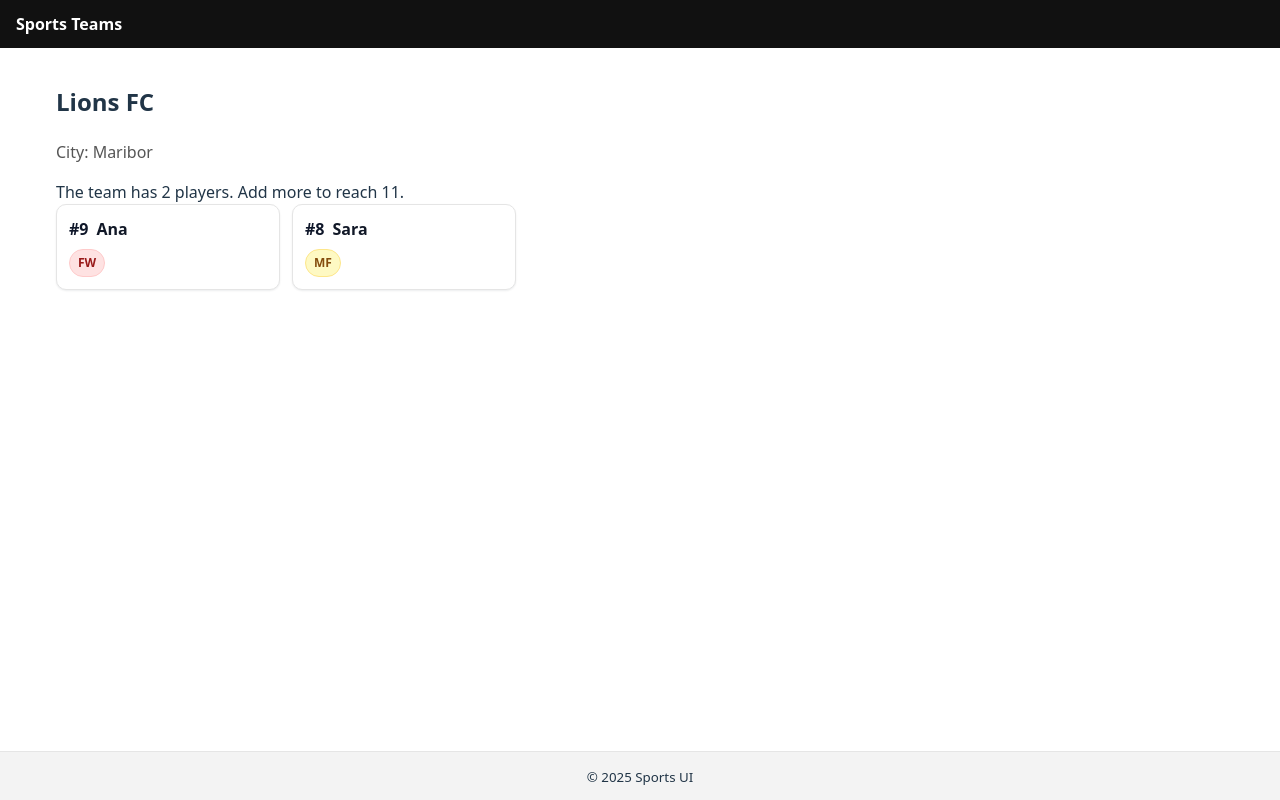
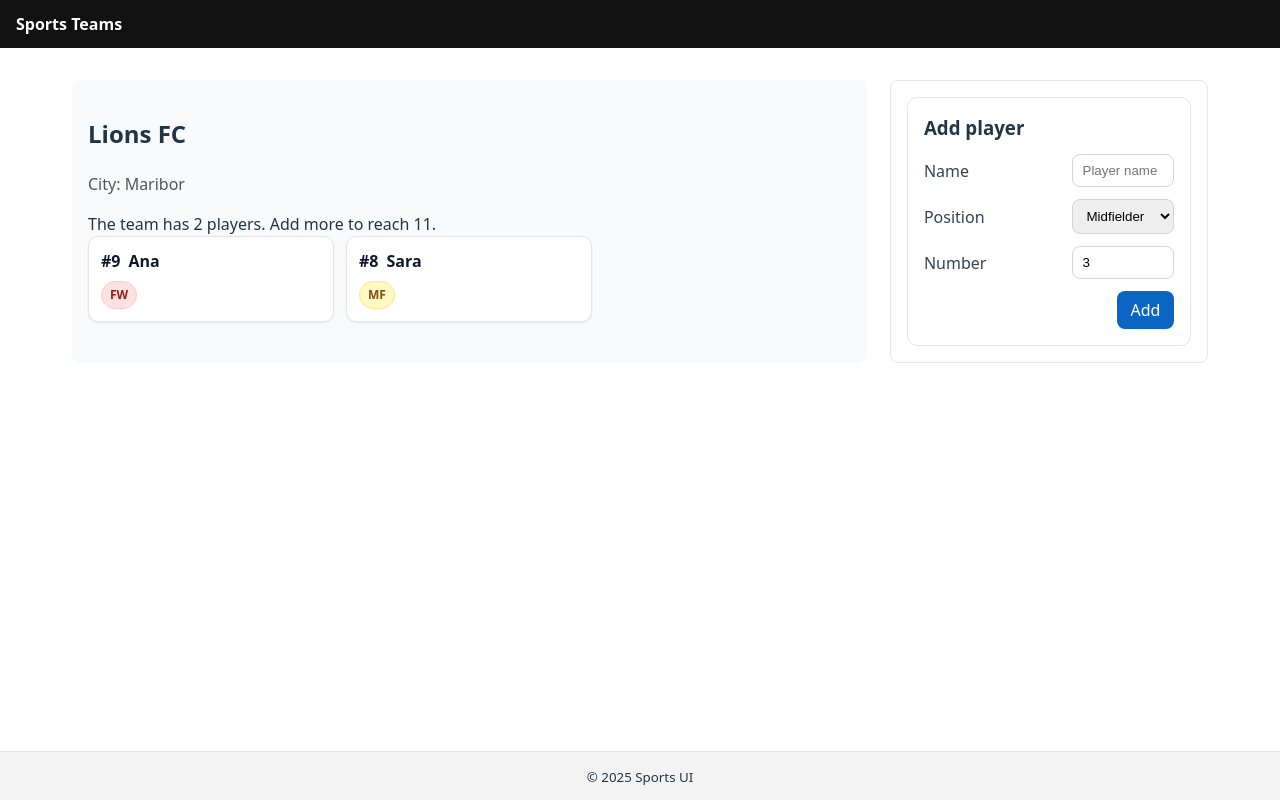
Before and after one commit to paulaferi/sports-ui, a React (Vite) app: page /teams/1 in a window 1280 px wide. Built offline with nearby package versions, Linux system fonts and the light colour scheme.

Commit message:
feat: Player form submit handler

```diff
--- a/src/components/Body/Body.css
+++ b/src/components/Body/Body.css
@@ -11,3 +11,9 @@
   grid-template-columns: repeat(auto-fill, minmax(220px, 1fr));
   gap: 0.75rem;
 }
+.team-details {
+  max-width: 1000px;
+  margin: 0 auto;
+  display: grid;
+  gap: 1rem;
+}
--- /dev/null
+++ b/src/components/PlayerForm/PlayerForm.css
@@ -0,0 +1,87 @@
+.player-form {
+  border: 1px solid #e5e5e5;
+  border-radius: 10px;
+  padding: 1rem;
+  background: #fff;
+  max-width: 520px;
+}
+
+.player-form__title {
+  margin: 0 0 0.75rem;
+  font-weight: 600;
+}
+
+.player-form__row {
+  display: grid;
+  grid-template-columns: 140px 1fr;
+  gap: 0.5rem;
+  align-items: center;
+  margin-bottom: 0.75rem;
+}
+
+.player-form__label {
+  color: #374151;
+}
+
+.player-form__input,
+.player-form__select {
+  width: 100%;
+  max-width: 100%;
+  box-sizing: border-box;
+  padding: 0.5rem 0.6rem;
+  border: 1px solid #d1d5db;
+  border-radius: 8px;
+  outline: none;
+}
+
+.team-details__sidebar {
+  background: #fff;
+  border: 1px solid #e5e7eb;
+  border-radius: 8px;
+  padding: 1rem;
+  overflow-x: hidden;
+  box-sizing: border-box;
+}
+
+.player-form__input:focus,
+.player-form__select:focus {
+  border-color: #0a66c2;
+  box-shadow: 0 0 0 3px rgba(10, 102, 194, 0.15);
+}
+
+.player-form__actions {
+  display: flex;
+  justify-content: flex-end;
+}
+
+.player-form__submit {
+  background: #0a66c2;
+  color: #fff;
+  border: none;
+  border-radius: 8px;
+  padding: 0.5rem 0.85rem;
+  cursor: pointer;
+}
+
+.player-form__submit:hover {
+  background: #084f96;
+}
+
+.player-form__error {
+  background: #fee2e2;
+  border: 1px solid #fecaca;
+  color: #7f1d1d;
+  padding: 0.5rem 0.75rem;
+  border-radius: 8px;
+  margin-bottom: 0.75rem;
+}
+
+@media (max-width: 640px) {
+  .player-form__row {
+    grid-template-columns: 1fr;
+  }
+
+  .player-form__label {
+    margin-bottom: 0.25rem;
+  }
+}
--- /dev/null
+++ b/src/components/PlayerForm/PlayerForm.tsx
@@ -0,0 +1,106 @@
+import { useState } from "react";
+import type { PlayerPosition, Player } from "../../types";
+import "./PlayerForm.css";
+
+type PlayerFormValues = {
+  name: string;
+  position: PlayerPosition;
+  number: number;
+};
+
+export function PlayerForm({
+  onSubmit,
+  defaultNumber = 1,
+}: {
+  onSubmit: (values: PlayerFormValues) => void;
+  defaultNumber?: number;
+}) {
+  const [values, setValues] = useState<PlayerFormValues>({
+    name: "",
+    position: "MF",
+    number: defaultNumber,
+  });
+
+  const [error, setError] = useState<string | null>(null);
+
+  function handleChange<K extends keyof PlayerFormValues>(
+    key: K,
+    val: PlayerFormValues[K],
+  ) {
+    setValues((prev) => ({ ...prev, [key]: val }));
+  }
+
+  function handleSubmit(e: React.FormEvent) {
+    e.preventDefault();
+    // Validaciones simples
+    if (!values.name.trim()) return setError("Name is required.");
+    if (!["GK", "DF", "MF", "FW"].includes(values.position))
+      return setError("Invalid position.");
+    if (values.number <= 0) return setError("Number must be positive.");
+    setError(null);
+    onSubmit(values);
+    // Reset opcional del formulario
+    setValues({ name: "", position: "MF", number: defaultNumber });
+  }
+
+  return (
+    <form className="player-form" onSubmit={handleSubmit}>
+      <h3 className="player-form__title">Add player</h3>
+
+      {error && (
+        <div className="player-form__error" role="alert">
+          {error}
+        </div>
+      )}
+
+      <div className="player-form__row">
+        <label className="player-form__label">Name</label>
+        <input
+          className="player-form__input"
+          type="text"
+          value={values.name}
+          onChange={(e) => handleChange("name", e.target.value)}
+          placeholder="Player name"
+        />
+      </div>
+
+      <div className="player-form__row">
+        <label className="player-form__label">Position</label>
+        <select
+          className="player-form__select"
+          value={values.position}
+          onChange={(e) =>
+            handleChange("position", e.target.value as PlayerPosition)
+          }
+        >
+          <option value="GK">Goalkeeper</option>
+          <option value="DF">Defender</option>
+          <option value="MF">Midfielder</option>
+          <option value="FW">Forward</option>
+        </select>
+      </div>
+
+      <div className="player-form__row">
+        <label className="player-form__label">Number</label>
+        <input
+          className="player-form__input"
+          type="number"
+          min={1}
+          value={values.number}
+          onChange={(e) => handleChange("number", Number(e.target.value))}
+          placeholder="Shirt number"
+        />
+      </div>
+
+      <div className="player-form__actions">
+        <button
+          className="player-form__submit"
+          type="submit"
+          disabled={!values.name.trim() || values.number <= 0}
+        >
+          Add
+        </button>
+      </div>
+    </form>
+  );
+}
--- /dev/null
+++ b/src/pages/TeamDetails/TeamDetails.css
@@ -0,0 +1,22 @@
+.team-details {
+  display: grid;
+  grid-template-columns: 1fr 28%; /* contenido principal + sidebar */
+  gap: 1.5rem;
+  max-width: 1200px;
+  margin: 0 auto;
+  padding: 1rem;
+  box-sizing: border-box;
+}
+
+.team-details__main {
+  background: #f9fafb;
+  border-radius: 8px;
+  padding: 1rem;
+}
+
+.team-details__sidebar {
+  background: #fff;
+  border: 1px solid #e5e7eb;
+  border-radius: 8px;
+  padding: 1rem;
+}
--- a/src/pages/TeamDetails/TeamDetails.tsx
+++ b/src/pages/TeamDetails/TeamDetails.tsx
@@ -1,8 +1,10 @@
-import { useEffect, useMemo, useState } from "react";
+import { useMemo, useState, useEffect } from "react";
 import { useParams } from "react-router-dom";
 import { teamsMock, playersMock } from "../../mocks/data";
 import { Body } from "../../components/Body/Body";
-import type { Team, Player } from "../../types";
+import { PlayerForm } from "../../components/PlayerForm/PlayerForm";
+import type { Team, Player, PlayerPosition } from "../../types";
+import "./TeamDetails.css";
 
 export function TeamDetails() {
   const { id } = useParams();
@@ -13,7 +15,7 @@ export function TeamDetails() {
     [teamId],
   );
 
-  const initialPlayers = useMemo(
+  const initialPlayers: Player[] = useMemo(
     () => playersMock.filter((p) => p.teamId === teamId),
     [teamId],
   );
@@ -26,20 +28,44 @@ export function TeamDetails() {
 
   if (!team) return <p>Team not found.</p>;
 
-  function addPlayer(newPlayer: Omit<Player, "id">) {
+  // Handler de envío: añade el jugador al estado local
+  function handleAddPlayer(values: {
+    name: string;
+    position: PlayerPosition;
+    number: number;
+  }) {
     const nextId = Math.max(0, ...players.map((p) => p.id)) + 1;
-    setPlayers((prev) => [...prev, { ...newPlayer, id: nextId }]);
+
+    // Normalización básica
+    const name = values.name.trim();
+    const position = values.position;
+    const number = Number(values.number);
+
+    if (!name) return; // podrías mostrar un error en el formulario
+    if (number <= 0) return;
+
+    const newPlayer: Player = {
+      id: nextId,
+      teamId,
+      name,
+      position,
+      number,
+    };
+
+    setPlayers((prev) => [...prev, newPlayer]); // actualiza el estado
   }
 
-  function removePlayer(id: number) {
-    setPlayers((prev) => prev.filter((p) => p.id !== id));
-  }
-
-  function updatePlayer(id: number, changes: Partial<Player>) {
-    setPlayers((prev) =>
-      prev.map((p) => (p.id === id ? { ...p, ...changes } : p)),
-    );
-  }
-
-  return <Body team={team} players={players} />;
+  return (
+    <section className="team-details">
+      <div className="team-details__main">
+        <Body team={team} players={players} />
+      </div>
+      <aside className="team-details__sidebar">
+        <PlayerForm
+          onSubmit={handleAddPlayer}
+          defaultNumber={players.length + 1}
+        />
+      </aside>
+    </section>
+  );
 }
```
